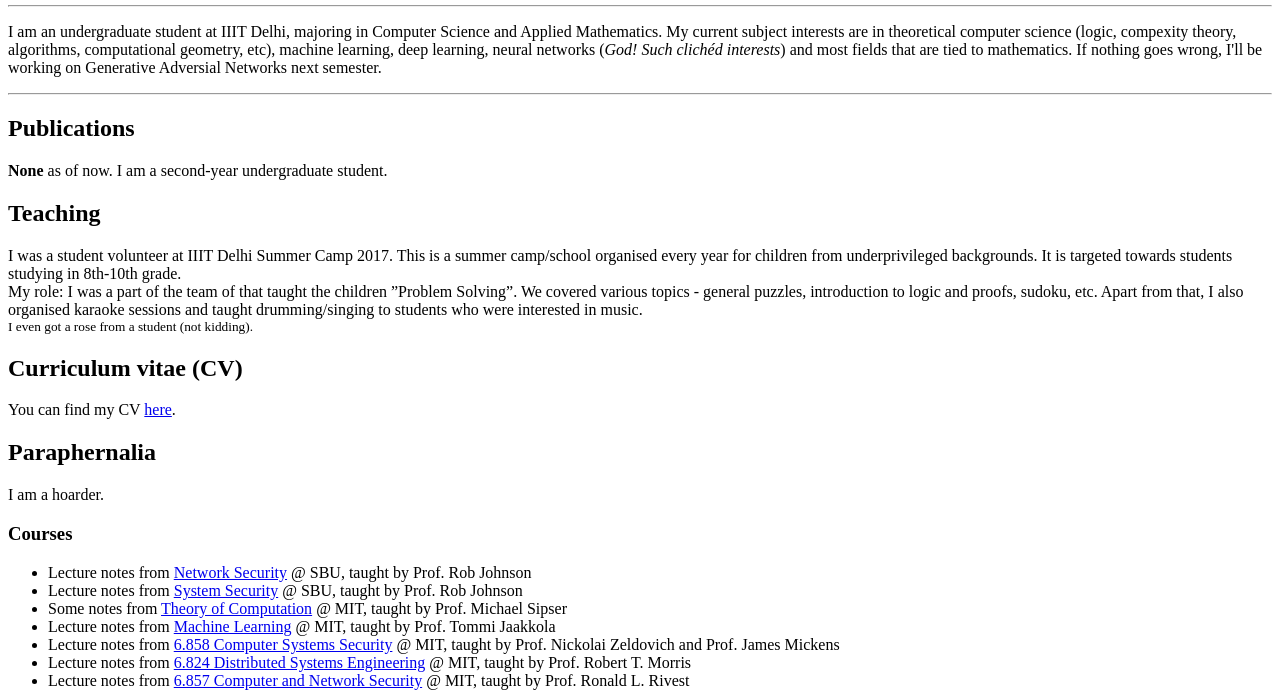
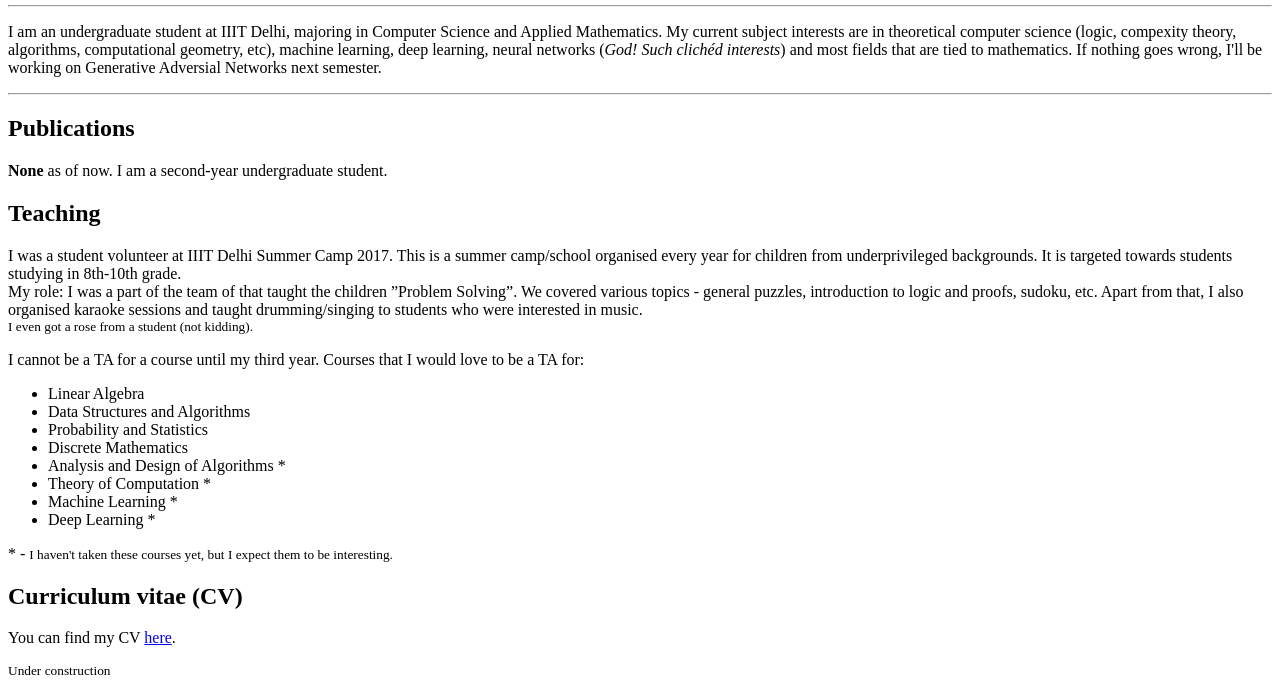
Before and after one commit to varunramanathan/varunramanathan.github.io, a plain HTML site: page index.html in a window 1280 px wide. Shown: the part 229-924 px from the top of the page. Drawn offline with Linux system fonts and the light colour scheme.

Commit message:
CV done, website remains incomplete

```diff
--- a/index.html
+++ b/index.html
@@ -77,14 +77,29 @@ at a place that I'd love to be (sometime in future).
                 </ul> -->
 
             </p>
+            <p>
+                I cannot be a TA for a course until my third year. Courses that I would love to be a TA for:
+                <ul>
+                    <li>Linear Algebra</li>
+                    <li>Data Structures and Algorithms</li>
+                    <li>Probability and Statistics</li>
+                    <li>Discrete Mathematics</li>
+                    <li>Analysis and Design of Algorithms *</li>
+                    <li>Theory of Computation *</li>
+                    <li>Machine Learning *</li>
+                    <li>Deep Learning *</li>
+                </ul>
+                * - <small>I haven't taken these courses yet, but I expect them to be interesting.</small>
+            </p>
 
             <h2>Curriculum vitae (CV)</h2>
-            <p>You can find my CV <a href="./pdfs/varun_cv.pdf">here</a>.</p>
+            <p>You can find my CV <a href="./pdfs/varun-cv.pdf">here</a>.</p>
 
-            <h2>Paraphernalia</h2>
-            I am a hoarder.
+            <!-- <h2>Paraphernalia</h2>
+            I am a hoarder. -->
+            <small>Under construction</small>
             <h3>Courses</h3>
-            <ul>
+            <!-- <ul>
                 <li>Lecture notes from <a href="cse508-spring-2011/network-security.html">Network Security</a> @ SBU, taught by Prof. Rob Johnson</li>
                 <li>Lecture notes from <a href="cse409-fall-2011/system-security.html">System Security</a> @ SBU, taught by Prof. Rob Johnson</li>
                 <li>Some notes from <a href="6.840-fall-2013/theory-of-computation.html">Theory of Computation</a> @ MIT, taught by Prof. Michael Sipser</li>
@@ -92,22 +107,22 @@ at a place that I'd love to be (sometime in future).
                 <li>Lecture notes from <a href="6.858-fall-2014/">6.858 Computer Systems Security</a> @ MIT, taught by Prof. Nickolai Zeldovich and Prof. James Mickens</li>
                 <li>Lecture notes from <a href="6.824-spring-2015/">6.824 Distributed Systems Engineering</a> @ MIT, taught by Prof. Robert T. Morris</li>
                 <li>Lecture notes from <a href="6.857-spring-2015/">6.857 Computer and Network Security</a> @ MIT, taught by Prof. Ronald L. Rivest</li>
-            </ul>
+            </ul> -->
 
             <h3>Edu</h3>
-            <ul>
+            <!-- <ul>
                 <li><a href="math/">Mathematics</a> stash</li>
                 <li><a href="crypto/">Cryptography</a> stash</li>
                 <li><a href="communication/">Communication, research et al:</a> technical writing, presentations, etc.</li>
-            </ul>
+            </ul> -->
 
             <h3>Unclassified</h3>
-            <ul>
+            <!-- <ul>
                 <li><a href="cheatsheets/">Cheatsheets</a></li>
                 <li><a href="philosophy/">Mild philosophy</a></li>
                 <li><a href="quine/quine.html">Quine in C:</a> a self-printing program</li>
                 <li>Sometimes, I like to go on <a href="http://alinush.github.io">rants here.</a></li>
-            </ul>
+            </ul> -->
         </div>
     </body>
 </html>
```
